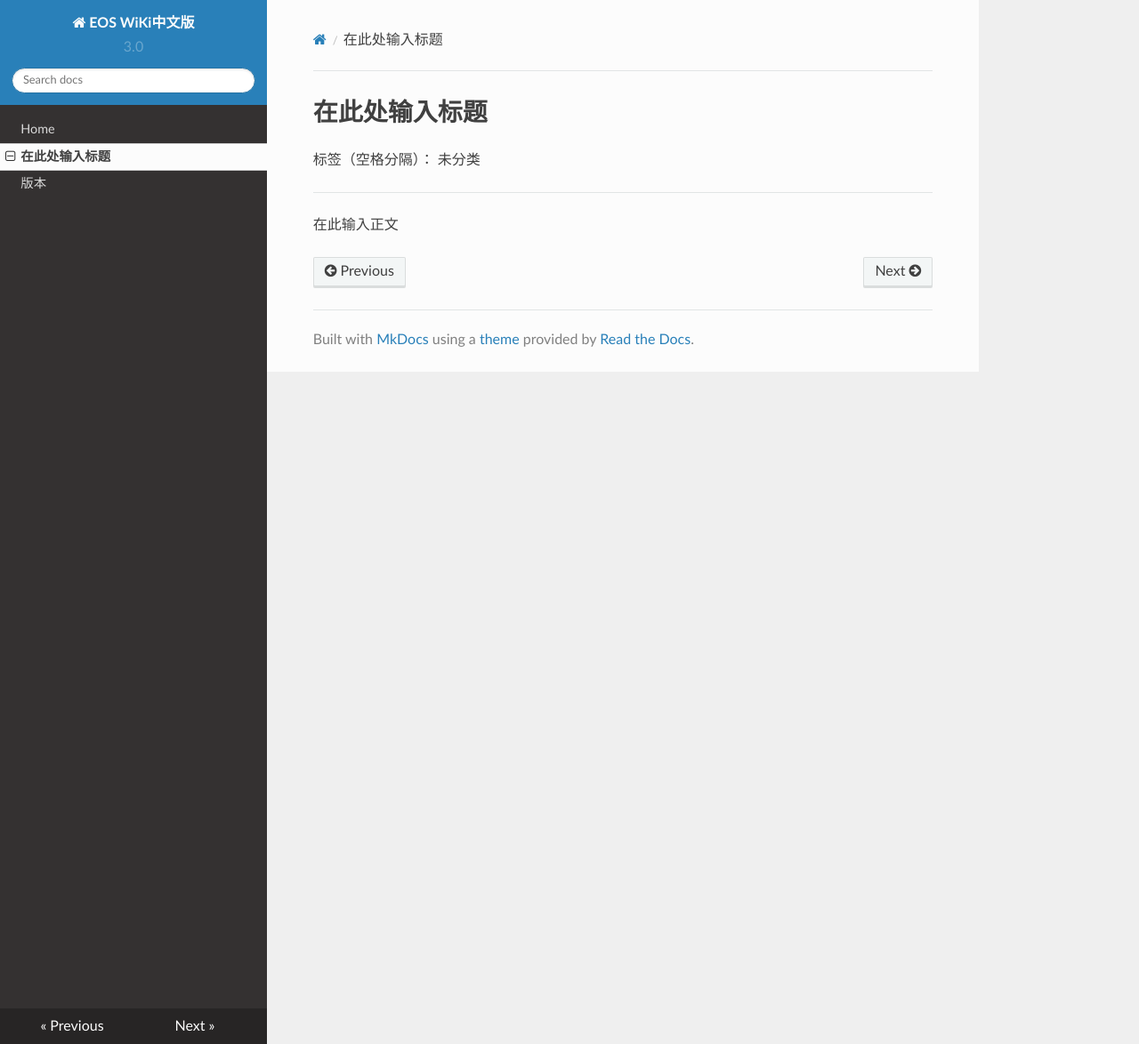
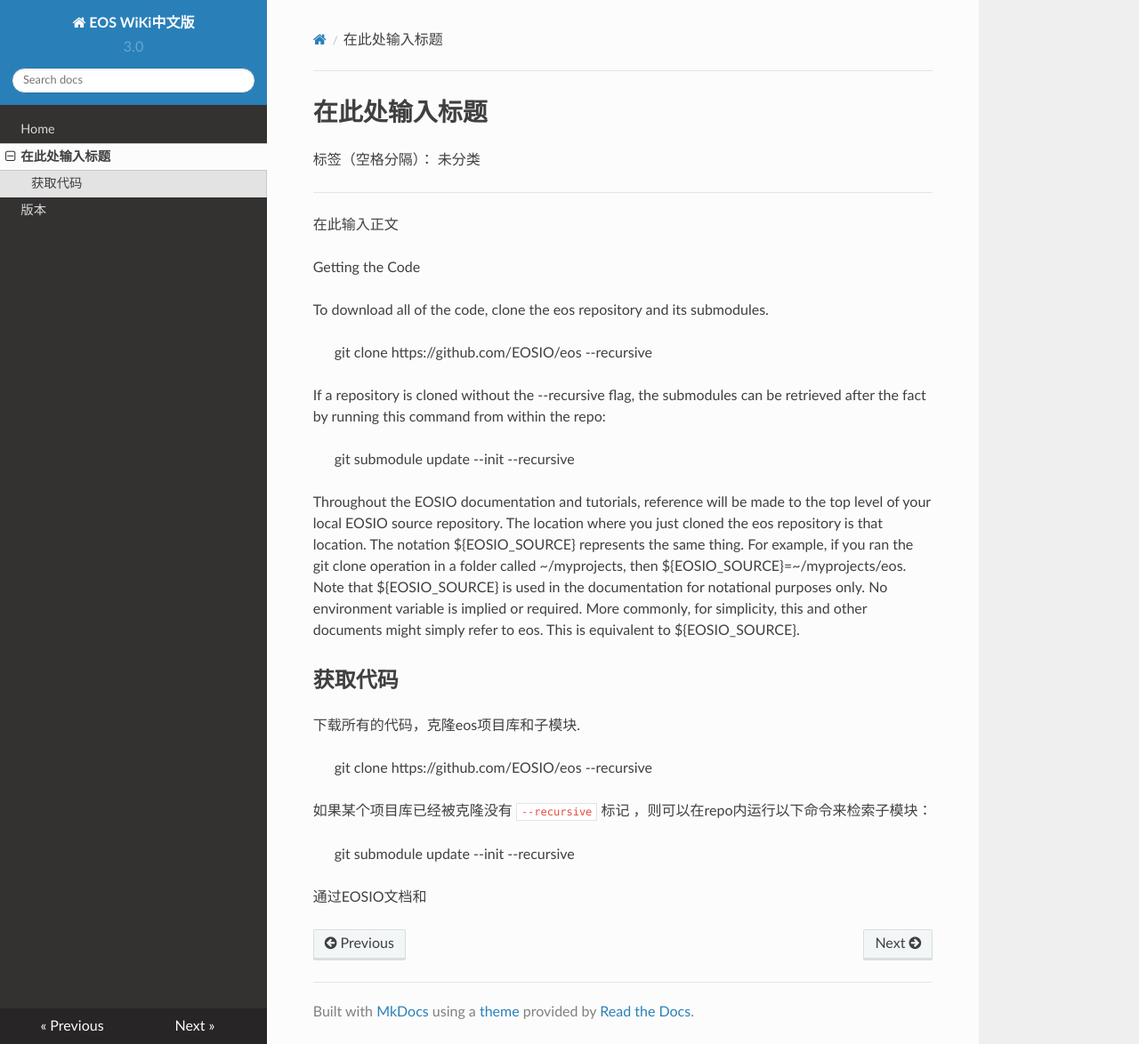
Before and after one commit to eostea/eos-wiki, an MkDocs documentation site: the page built from docs/Setting Up A Local Environment .md, in a window 1280 px wide and 1174 px high. Shown: the whole window at 89% size. Built offline with MkDocs 1.6.1, drawn with Linux system fonts in a browser that asks for light colours; nearby versions of some CDN libraries.

Commit message:
更新获取代码翻译内容

```diff
--- a/docs/Setting Up A Local Environment .md
+++ b/docs/Setting Up A Local Environment .md
@@ -5,3 +5,29 @@
 ---
 
 在此输入正文
+
+
+
+
+Getting the Code
+
+To download all of the code, clone the eos repository and its submodules.
+> git clone https://github.com/EOSIO/eos --recursive
+
+If a repository is cloned without the --recursive flag, the submodules can be retrieved after the fact by running this command from within the repo:
+
+> git submodule update --init --recursive
+
+Throughout the EOSIO documentation and tutorials, reference will be made to the top level of your local EOSIO source repository. The location where you just cloned the eos repository is that location. The notation ${EOSIO_SOURCE} represents the same thing. For example, if you ran the git clone operation in a folder called ~/myprojects, then ${EOSIO_SOURCE}=~/myprojects/eos. Note that ${EOSIO_SOURCE} is used in the documentation for notational purposes only. No environment variable is implied or required. More commonly, for simplicity, this and other documents might simply refer to eos. This is equivalent to ${EOSIO_SOURCE}.
+
+## 获取代码
+
+下载所有的代码，克隆eos项目库和子模块.
+
+> git clone https://github.com/EOSIO/eos --recursive
+
+如果某个项目库已经被克隆没有 `--recursive` 标记 ，则可以在repo内运行以下命令来检索子模块：
+
+> git submodule update --init --recursive
+
+通过EOSIO文档和
```
